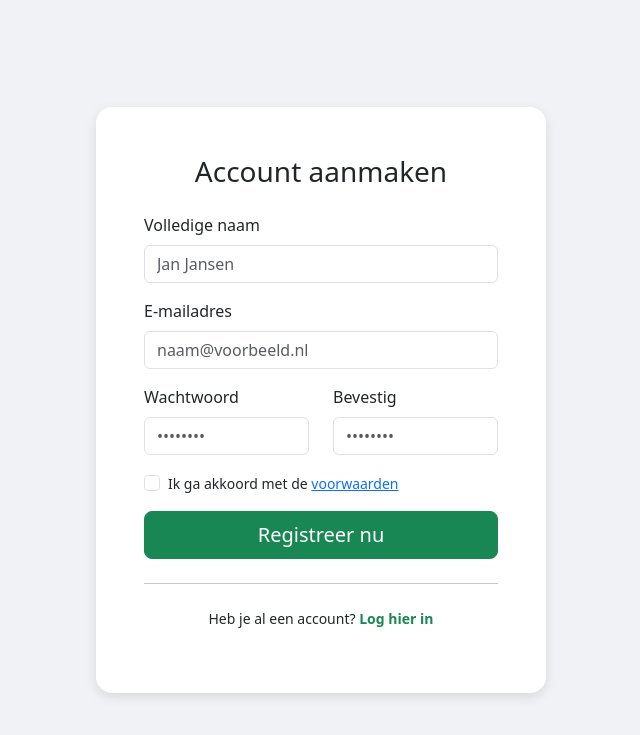
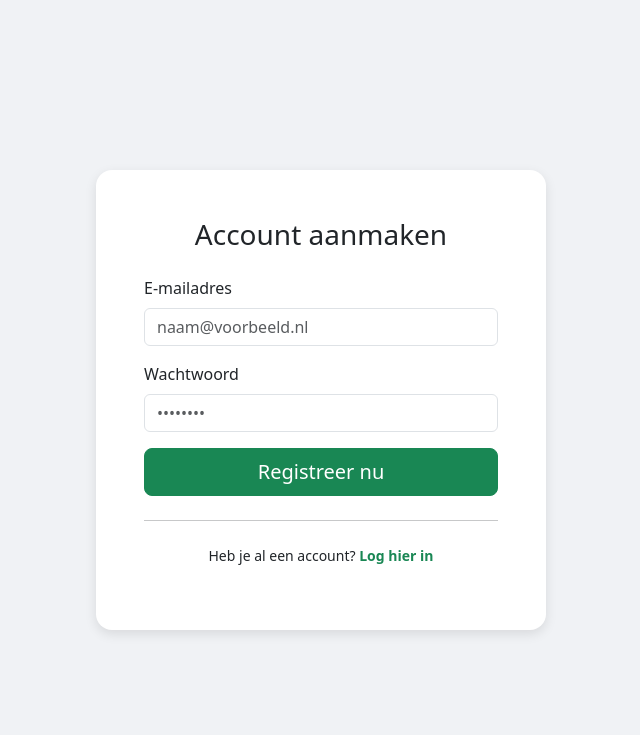
Before and after one commit to rubenwinkelman/webtechnologie, a Flask app: page /register in a window 1280 px wide. Shown: the top 735 px of the page, without its empty margins (319-959 px from the left). Run offline with Flask 3, Linux system fonts and the light colour scheme.

Commit message:
Registratie pagina werkt nu. Inlog pagina misschien ook

```diff
--- a/app.py
+++ b/app.py
@@ -1,32 +1,51 @@
-from flask import Flask, render_template
+from flask import Flask, render_template, request, redirect, url_for
 from flask_sqlalchemy import SQLAlchemy
 
 app = Flask(__name__)
-
 
 app.config['SQLALCHEMY_DATABASE_URI'] = 'sqlite:///database.db'
 app.config['SQLALCHEMY_TRACK_MODIFICATIONS'] = False
 
 db = SQLAlchemy(app)
 
-# Een 'Model' is eigenlijk een tabel in je database
-class Gebruiker(db.Model):
+class User(db.Model):
     id = db.Column(db.Integer, primary_key=True)
-    gebruikersnaam = db.Column(db.String(80), unique=True, nullable=False)
     email = db.Column(db.String(120), unique=True, nullable=False)
+    password = db.Column(db.String(100), nullable=False)
 
     def __repr__(self):
-        return f'<Gebruiker {self.gebruikersnaam}>'
-
+        return f'<User {self.email}>'
 
 @app.route('/')
 def home():
     return render_template('homepagina.html')
 
-@app.route('/register')
+@app.route('/login', methods=['GET', 'POST'])
+def login():
+    if request.method == 'POST':
+        email = request.form.get('email')
+        password = request.form.get('password')
+
+        user = User.query.filter_by(email=email).first()
+
+        if user and user.password == password:
+            return redirect(url_for('home'))
+
+    return render_template('login_page.html')
+
+@app.route('/register', methods=['GET', 'POST'])
 def register():
+    if request.method == 'POST':
+        email = request.form.get('email')
+        password = request.form.get('password')
+
+        nieuwe_gebruiker = User(email=email, password=password)
+        db.session.add(nieuwe_gebruiker)
+        db.session.commit()
+
+        return redirect(url_for('login'))
+
     return render_template('register_page.html')
 
-@app.route('/login')
-def login():
-    return render_template('login_page.html')
+if __name__ == "__main__":
+    app.run(debug=True)
--- a/templates/register_page.html
+++ b/templates/register_page.html
@@ -30,31 +30,15 @@
         <div class="card-body">
             <h3 class="text-center mb-4">Account aanmaken</h3>
 
-            <form>
+            <form method="POST">
                 <div class="mb-3">
-                    <label for="name" class="form-label">Volledige naam</label>
-                    <input type="text" class="form-control" id="name" placeholder="Jan Jansen" required>
+                    <label for="email" class="form-label">E-mailadres</label>
+                    <input type="email" class="form-control" name="email" id="email" placeholder="naam@voorbeeld.nl" required>
                 </div>
 
                 <div class="mb-3">
-                    <label for="email" class="form-label">E-mailadres</label>
-                    <input type="email" class="form-control" id="email" placeholder="naam@voorbeeld.nl" required>
-                </div>
-
-                <div class="row">
-                    <div class="col-md-6 mb-3">
-                        <label for="password" class="form-label">Wachtwoord</label>
-                        <input type="password" class="form-control" id="password" placeholder="••••••••" required>
-                    </div>
-                    <div class="col-md-6 mb-3">
-                        <label for="confirm-password" class="form-label">Bevestig</label>
-                        <input type="password" class="form-control" id="confirm-password" placeholder="••••••••" required>
-                    </div>
-                </div>
-
-                <div class="mb-3 form-check">
-                    <input type="checkbox" class="form-check-input" id="terms" required>
-                    <label class="form-check-label small" for="terms">Ik ga akkoord met de <a href="#">voorwaarden</a></label>
+                    <label for="password" class="form-label">Wachtwoord</label>
+                    <input type="password" class="form-control" name="password" id="password" placeholder="••••••••" required>
                 </div>
 
                 <div class="d-grid">
@@ -65,7 +49,7 @@
             <hr class="my-4">
 
             <div class="text-center">
-                <p class="small">Heb je al een account? <a href="#" class="text-decoration-none text-success fw-bold">Log hier in</a></p>
+                <p class="small">Heb je al een account? <a href="/login" class="text-decoration-none text-success fw-bold">Log hier in</a></p>
             </div>
         </div>
     </div>
```
Also changed, not shown: instance/database.db.
